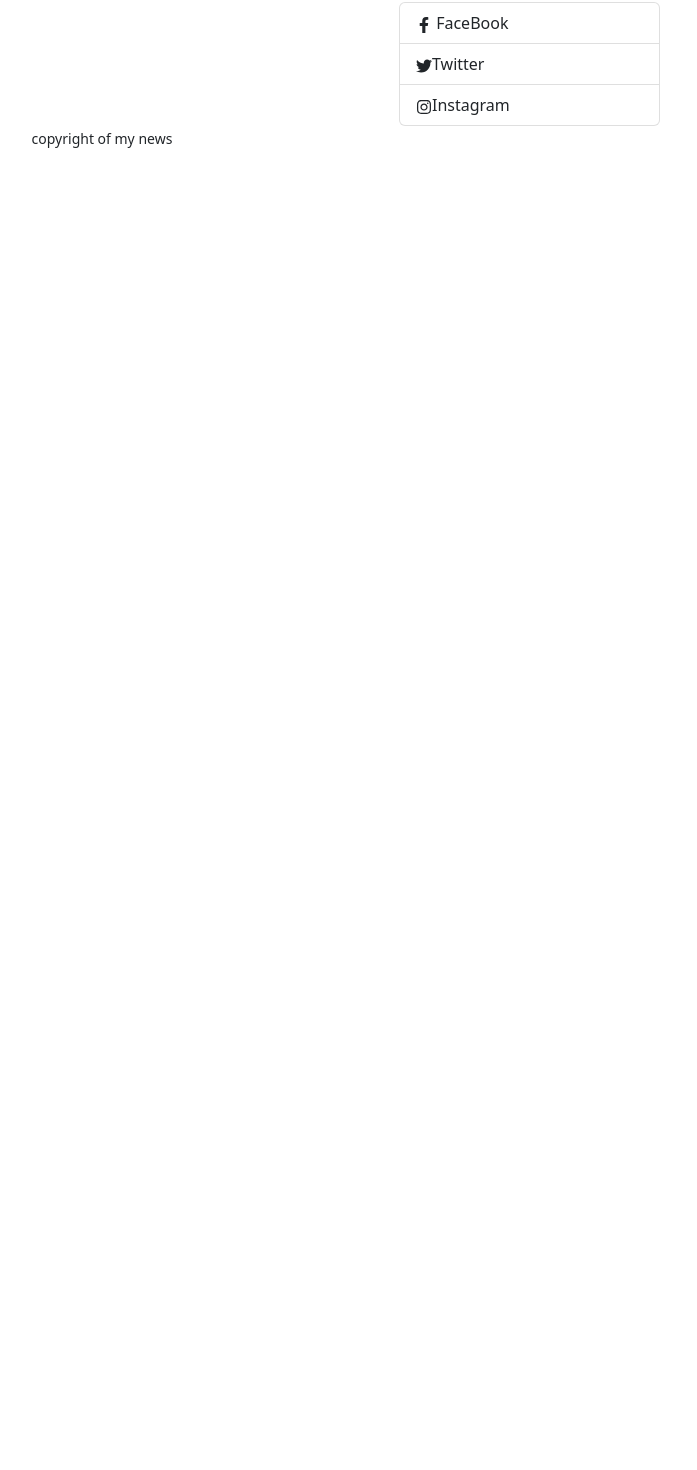
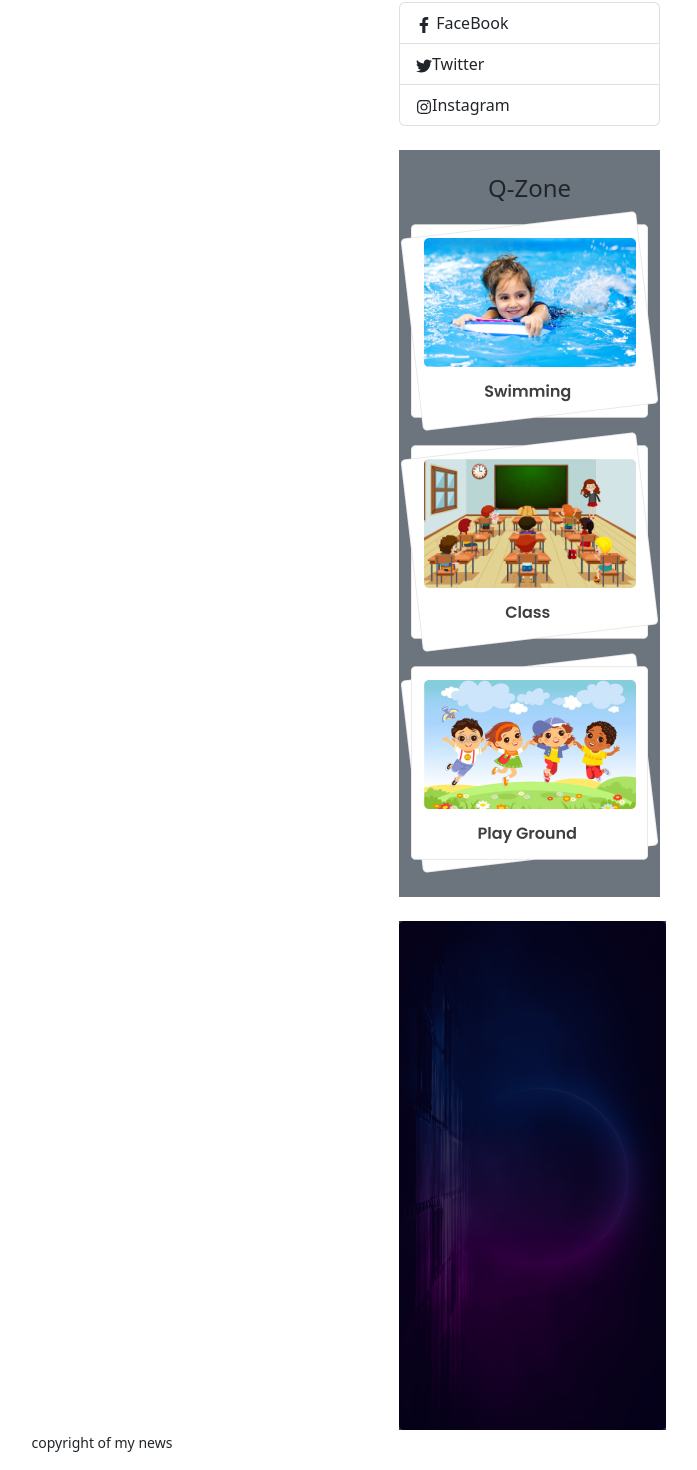
Before and after one commit to AkhiSharmin/news-dragon-client, a React (Vite) app: page / in a window 1280 px wide. Shown: the part 447-1917 px from the top of the page, without its empty margins (538-1235 px from the left). Before the commit the page ends 800 px from the top, so only its background shows below. Built offline with nearby package versions, Linux system fonts and the light colour scheme.

Commit message:
left qzone done

```diff
--- a/src/pages/Shared/LeftNav/LeftNav.jsx
+++ b/src/pages/Shared/LeftNav/LeftNav.jsx
@@ -1,6 +1,9 @@
-import React from 'react';
+import React, { useState } from 'react';
 
 const LeftNav = () => {
+
+    const [categories, setCategories] = useState([]);
+
     return (
         <div>
             <h2>Left Nav</h2>
--- a/src/pages/Shared/QZone/QZone.jsx
+++ b/src/pages/Shared/QZone/QZone.jsx
@@ -1,9 +1,17 @@
 import React from 'react';
+import qZone1 from '../../../assets/qZone1.png'
+import qZone2 from '../../../assets/qZone2.png'
+import qZone3 from '../../../assets/qZone3.png'
 
 const QZone = () => {
     return (
-        <div className='bg-secondary'>
+        <div className='bg-secondary text-center my-4 py-4'>
             <h4>Q-Zone</h4>
+            <div>
+                <img src={qZone1} alt="" />
+                <img src={qZone2} alt="" />
+                <img src={qZone3} alt="" />
+            </div>
         </div>
     );
 };
--- a/src/pages/Shared/RightNav/RightNav.jsx
+++ b/src/pages/Shared/RightNav/RightNav.jsx
@@ -2,6 +2,8 @@ import React from 'react';
 import { Button } from 'react-bootstrap';
 import { FaGoogle, FaGithub, FaFacebookF, FaTwitter, FaInstagram  } from 'react-icons/fa';
 import ListGroup from 'react-bootstrap/ListGroup';
+import QZone from '../QZone/QZone';
+import bg from '../../../assets/bg.png'
 
 const RightNav = () => {
     return (
@@ -20,8 +22,11 @@ const RightNav = () => {
                     <ListGroup.Item> <FaInstagram></FaInstagram>
                         Instagram
                     </ListGroup.Item>
-
                 </ListGroup>
+                <QZone></QZone>
+                <div>
+                    <img src={bg} alt="" />
+                </div>
             </div>
         </div>
     );
```
